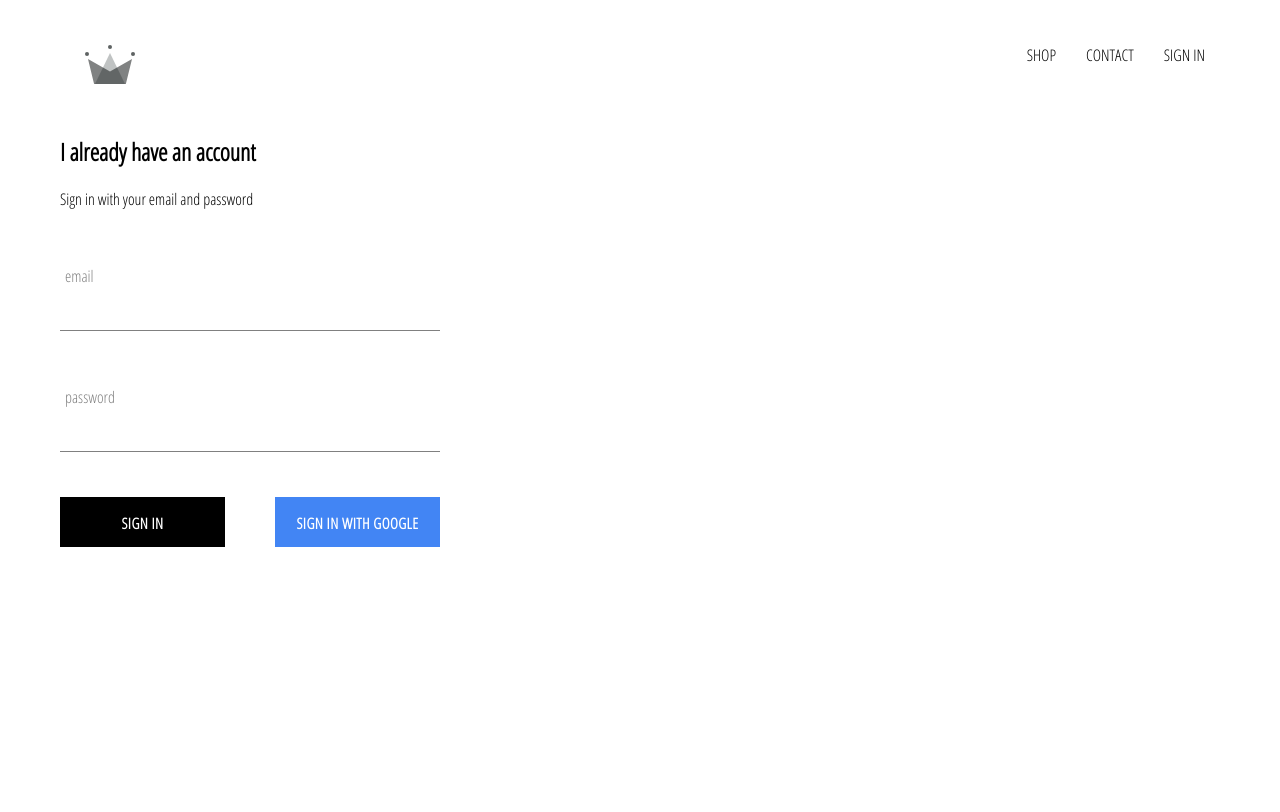
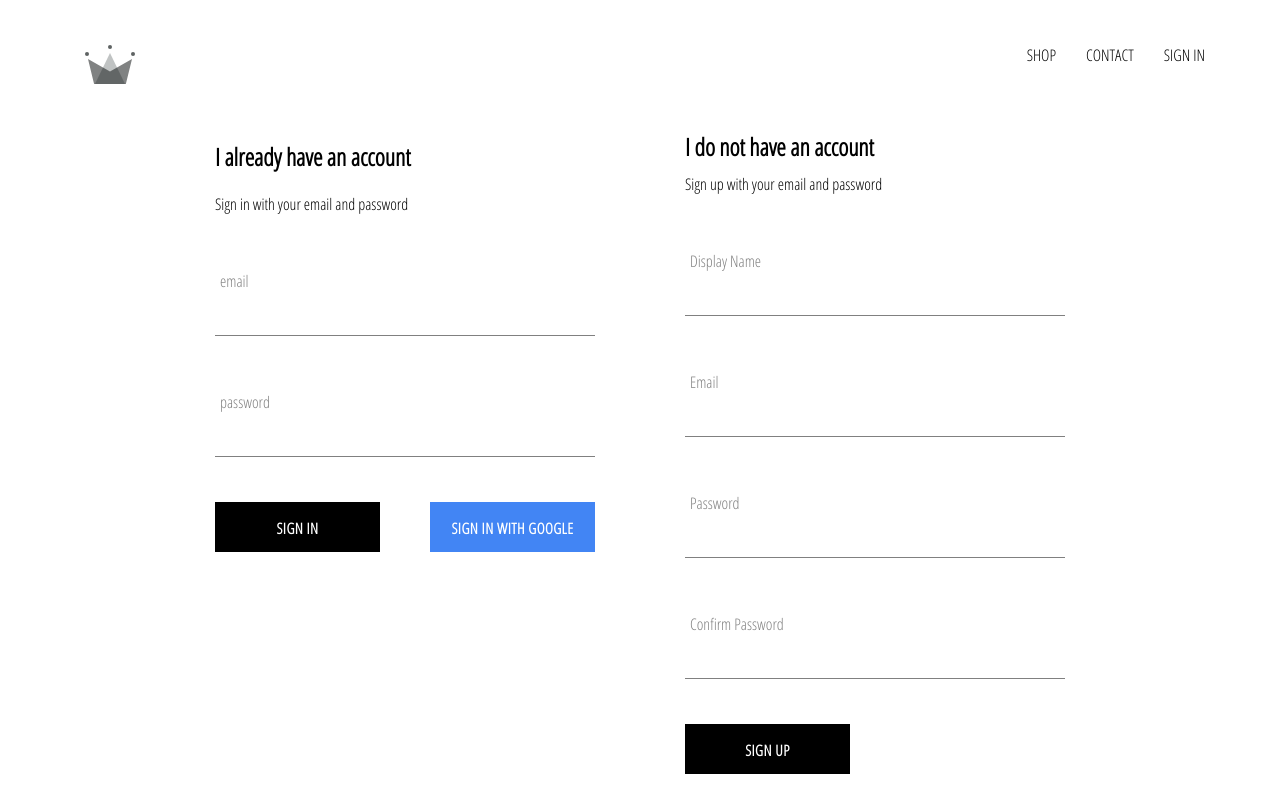
Before and after one commit to Nebulator/crwn-clothing, a React (Create React App) app: page /signin in a window 1280 px wide. Shown: the top 812 px of the page. Built offline with nearby package versions, Linux system fonts and the light colour scheme; no server answers.

Commit message:
Implemented firebase utils, added ability to store authenticated users into firestore database

```diff
--- a/src/App.js
+++ b/src/App.js
@@ -5,7 +5,7 @@
 import ShopPage from './pages/shop/shop.component';
 import Header from './components/header/header.component';
 import SignInAndSignUpPage from './pages/sign-in-and-sign-up/sign-in-and-sign-up.component';
-import { auth } from './firebase/firebase.utils';
+import { auth, createUserProfileDocument } from './firebase/firebase.utils';
 
 class App extends React.Component {
   constructor() {
@@ -19,10 +19,24 @@
   unsubscribeFromAuth = null
 
   componentDidMount() {
-    this.unsubscribeFromAuth = auth.onAuthStateChanged(user => {
-      this.setState({ currentUser: user });
-    })
-  }
+    this.unsubscribeFromAuth = auth.onAuthStateChanged(async userAuth => {
+      if (userAuth) {
+        const userRef = await createUserProfileDocument(userAuth);
+        userRef.onSnapshot(snapshot => {
+          this.setState({
+            currentUser: {
+              id: snapshot.id,
+              ...snapshot.data()
+            }
+          });
+          console.log(this.state);
+        })
+      }
+      else {
+        this.setState({ currentUser: userAuth });
+      }
+    });
+  };
 
   componentWillUnmount() {
     this.unsubscribeFromAuth();
--- /dev/null
+++ b/src/components/sign-up/sign-up.component.jsx
@@ -0,0 +1,96 @@
+import React from 'react';
+import './sign-up.styles.scss'
+import FormInput from '../form-input/form-input.component'
+import CustomButton from '../custom-button/custom-button.component'
+import { auth, createUserProfileDocument } from '../../firebase/firebase.utils'
+
+class SignUp extends React.Component {
+    constructor() {
+        super();
+
+        this.state = {
+            displayName: '',
+            email: '',
+            password: '',
+            confirmPassword: ''
+        }
+    }
+
+    handleSubmit = async event => {
+        event.preventDefault();
+
+        const { displayName, email, password, confirmPassword } = this.state;
+
+        if (password !== confirmPassword) {
+            alert("Passwords don't match")
+            return;
+        }
+
+        try {
+            const { user } = await auth.createUserWithEmailAndPassword(email, password);
+
+            await createUserProfileDocument(user, { displayName });
+            this.setState({
+                displayName: '',
+                email: '',
+                password: '',
+                confirmPassword: ''
+            });
+        }
+        catch (error) {
+            console.error(error);
+        }
+    }
+
+    handleChange = event => {
+        const { name, value } = event.target;
+        this.setState({ [name]: value });
+    }
+
+    render() {
+        const { displayName, email, password, confirmPassword } = this.state;
+        return (
+            <div className='sign-up'>
+                <h2 className='title'>I do not have an account</h2>
+                <span>Sign up with your email and password</span>
+                <form className='sign-up-form' onSubmit={this.handleSubmit}>
+                    <FormInput
+                        type='text'
+                        name='displayName'
+                        value={displayName}
+                        onChange={this.handleChange}
+                        label='Display Name'
+                        required
+                    />
+                    <FormInput
+                        type='email'
+                        name='email'
+                        value={email}
+                        onChange={this.handleChange}
+                        label='Email'
+                        required
+                    />
+                    <FormInput
+                        type='password'
+                        name='password'
+                        value={password}
+                        onChange={this.handleChange}
+                        label='Password'
+                        required
+                    />
+                    <FormInput
+                        type='password'
+                        name='confirmPassword'
+                        value={confirmPassword}
+                        onChange={this.handleChange}
+                        label='Confirm Password'
+                        required
+                    />
+                    <CustomButton type='submit'>Sign Up</CustomButton>
+                </form>
+            </div>
+        )
+    }
+}
+
+export default SignUp
--- /dev/null
+++ b/src/components/sign-up/sign-up.styles.scss
@@ -0,0 +1,9 @@
+.sign-up {
+    display: flex;
+    flex-direction: column;
+    width: 380px;
+
+    .title{
+        margin: 10px 0;
+    }
+}
--- a/src/firebase/firebase.utils.js
+++ b/src/firebase/firebase.utils.js
@@ -14,6 +14,28 @@
 
 firebase.initializeApp(config);
 
+export const createUserProfileDocument = async (userAuth, additionalData) => {
+    if (!userAuth) return;
+    const userRef = firestore.doc(`users/${userAuth.uid}`);
+    const snapShot = await userRef.get();
+    if (!snapShot.exists) {
+        const { displayName, email } = userAuth;
+        const createdAt = new Date();
+        try {
+            await userRef.set({
+                displayName,
+                email,
+                createdAt,
+                ...additionalData
+            });
+        }
+        catch (error) {
+            console.log('error creating user', error.message);
+        }
+    }
+    return userRef;
+};
+
 export const auth = firebase.auth();
 export const firestore = firebase.firestore();
 
--- a/src/pages/sign-in-and-sign-up/sign-in-and-sign-up.component.jsx
+++ b/src/pages/sign-in-and-sign-up/sign-in-and-sign-up.component.jsx
@@ -1,10 +1,12 @@
 import React from 'react';
 import './sign-in-and-sign-up.scss'
 import SignIn from '../../components/sign-in/sign-in.component'
+import SignUp from '../../components/sign-up/sign-up.component'
 
 const SignInAndSignUpPage = () => (
     <div className='sign-in-and-sign-up'>
         <SignIn />
+        <SignUp />
     </div>
 );
 
--- a/src/pages/sign-in-and-sign-up/sign-in-and-sign-up.scss
+++ b/src/pages/sign-in-and-sign-up/sign-in-and-sign-up.scss
@@ -0,0 +1,6 @@
+.sign-in-and-sign-up {
+    width: 850px;
+    display: flex;
+    justify-content: space-between;
+    margin: 30px auto;
+}
```
Also changed, not shown: src/components/header/header.component.jsx (+4 -4 lines), 1 other file (tests, documents, lock files or other folders).
